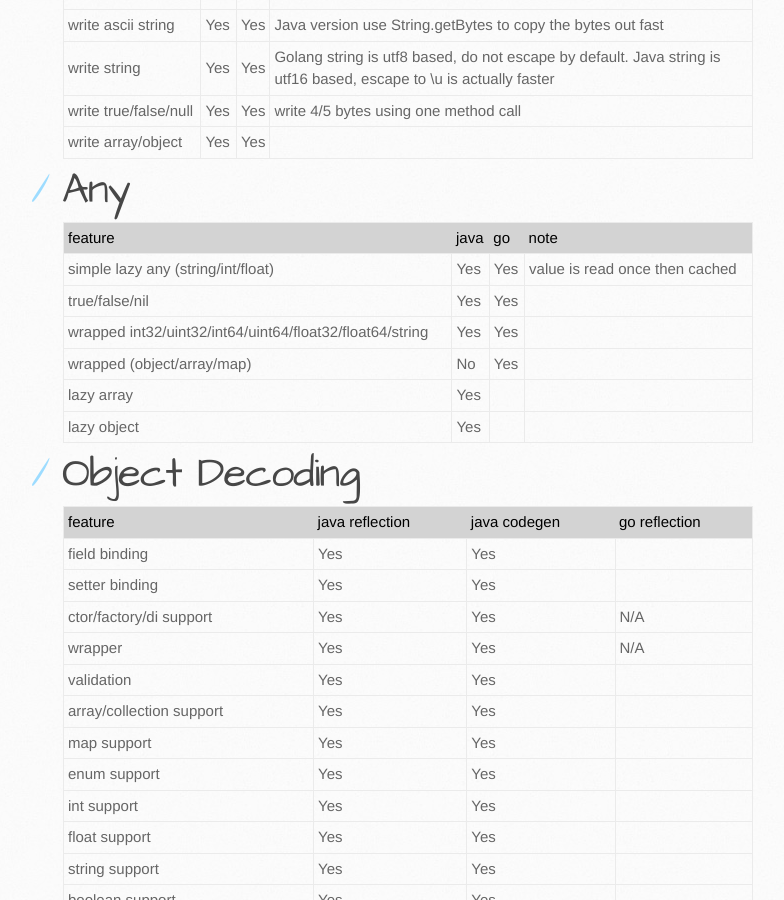
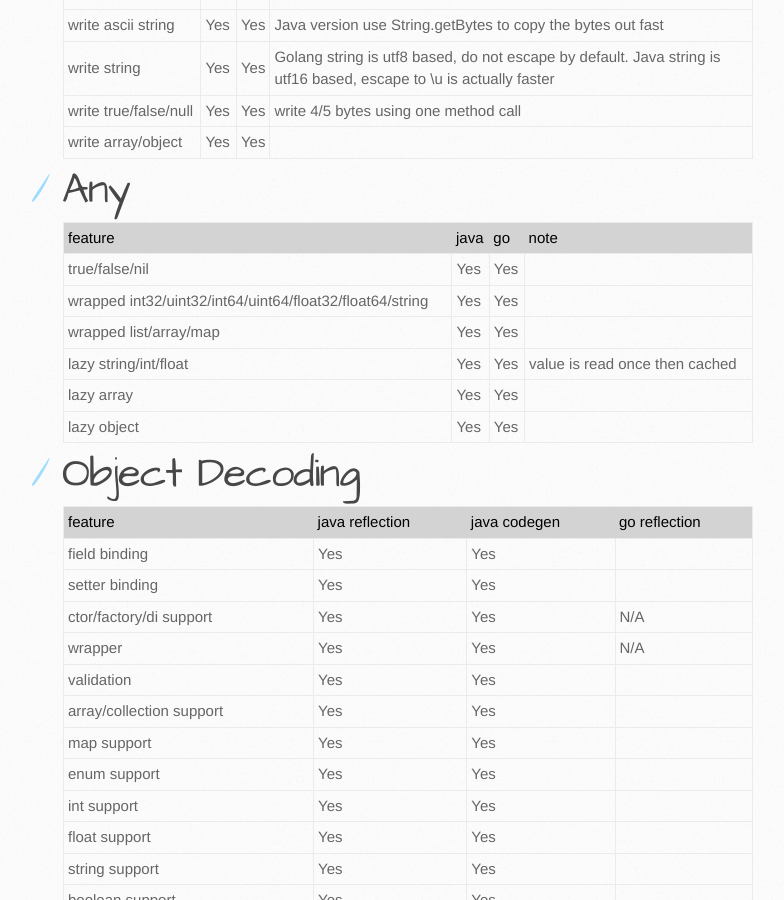
Before and after one commit to json-iterator/json-iterator.github.io, a Jekyll site: the page built from features.md, in a window 1280 px wide and 900 px high, scrolled down 1996 px. Shown: the whole window, without its empty margins (107-891 px from the left). Built offline with Jekyll 4.4.1, drawn with Linux system fonts in a browser that asks for light colours; comment, search, counter and statistics services are not loaded.

Commit message:
Update features.md

```diff
--- a/features.md
+++ b/features.md
@@ -50,12 +50,12 @@ title: Jsoniter Features (Java Version)
 
 | feature | java | go | note |
 | --- | --- | --- | --- |
-| simple lazy any (string/int/float) | Yes | Yes | value is read once then cached |
 | true/false/nil | Yes | Yes | |
 | wrapped int32/uint32/int64/uint64/float32/float64/string | Yes | Yes | |
-| wrapped (object/array/map) | No | Yes | |
-| lazy array | Yes |  | |
-| lazy object | Yes |  | |
+| wrapped list/array/map | Yes | Yes | |
+| lazy string/int/float | Yes | Yes | value is read once then cached |
+| lazy array | Yes | Yes  | |
+| lazy object | Yes | Yes | |
 
 # Object Decoding
 
```
